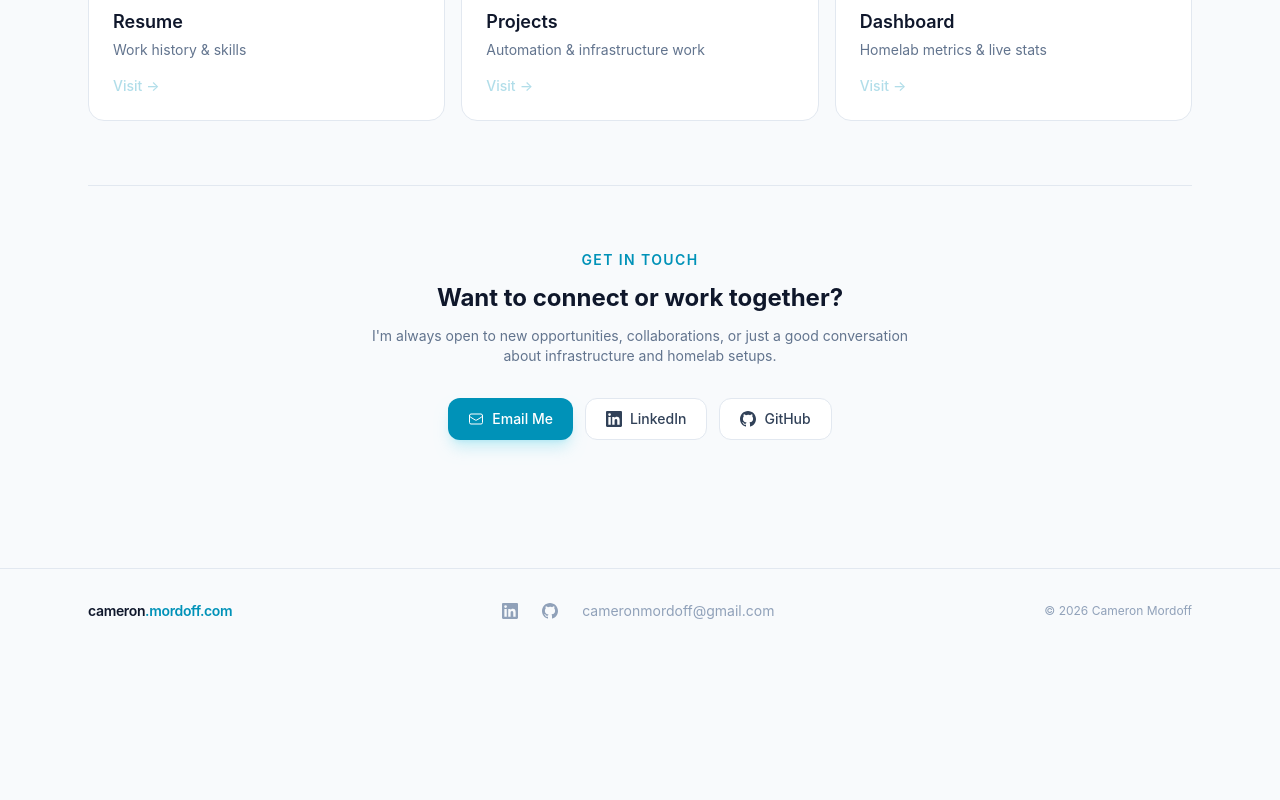
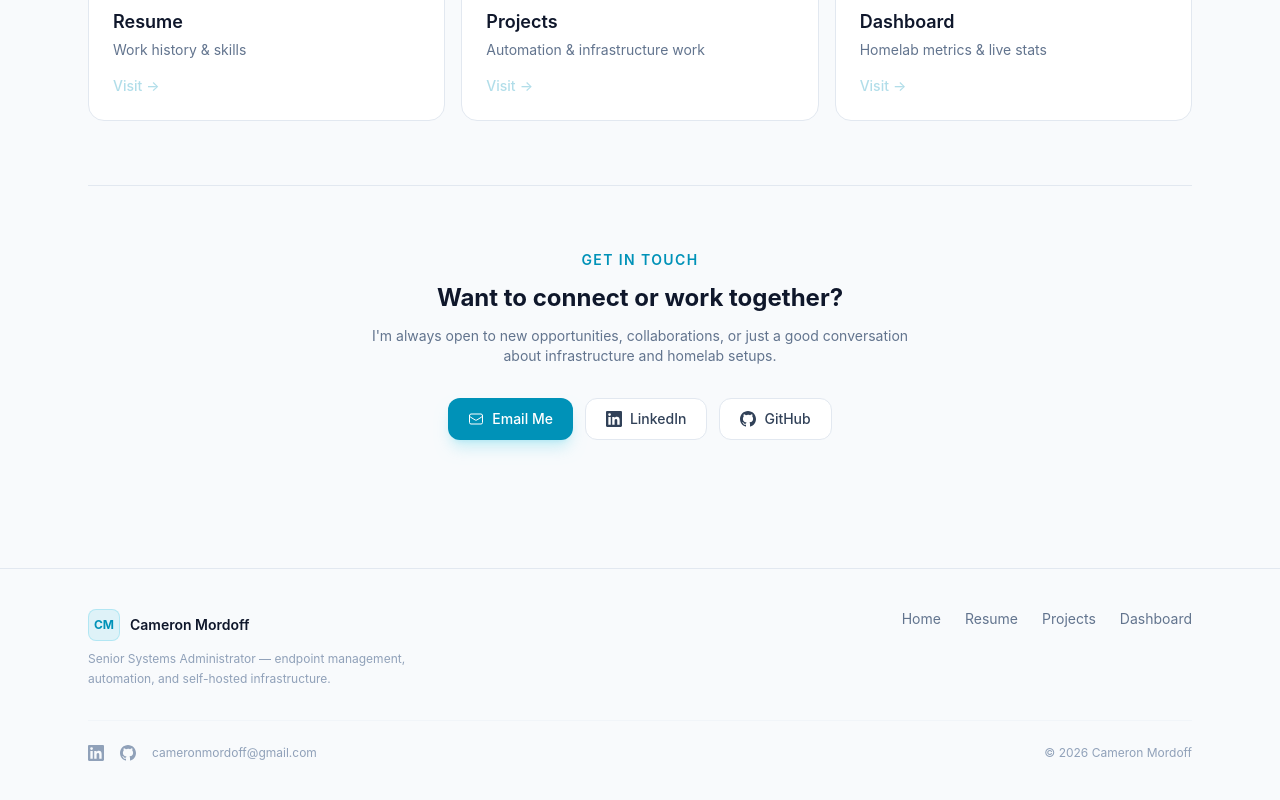
Before and after one commit to Cameron-Mordoff/mordoff-website, a Next.js app: page / in a window 1280 px wide. Shown: the part 1266-2066 px from the top of the page. Before the commit the page ends 1919 px from the top, so only its background shows below. Built offline with nearby package versions, Linux system fonts and the light colour scheme.

Commit message:
updated footer

```diff
--- a/src/components/Footer.tsx
+++ b/src/components/Footer.tsx
@@ -1,14 +1,51 @@
 import Link from "next/link";
+
+const NAV_LINKS = [
+  { href: "/", label: "Home" },
+  { href: "/resume", label: "Resume" },
+  { href: "/projects", label: "Projects" },
+  { href: "/dashboard", label: "Dashboard" },
+];
 
 export default function Footer() {
   return (
     <footer className="border-t border-slate-200 dark:border-slate-800 mt-16 no-print">
-      <div className="max-w-6xl mx-auto px-4 sm:px-6 py-8">
-        <div className="flex flex-col sm:flex-row items-center justify-between gap-4">
-          <Link href="/" className="text-sm font-semibold text-slate-900 dark:text-white tracking-tight">
-            cameron<span className="text-cyan-600 dark:text-cyan-400">.mordoff.com</span>
-          </Link>
-          <div className="flex items-center gap-6">
+      <div className="max-w-6xl mx-auto px-4 sm:px-6 py-10">
+
+        {/* Top row */}
+        <div className="flex flex-col sm:flex-row sm:items-start sm:justify-between gap-6 mb-8">
+          {/* Brand */}
+          <div>
+            <Link href="/" className="inline-flex items-center gap-2.5 mb-2">
+              <span className="w-8 h-8 rounded-lg bg-cyan-500/10 border border-cyan-500/20 flex items-center justify-center text-xs font-bold text-cyan-600 dark:text-cyan-400">
+                CM
+              </span>
+              <span className="text-sm font-semibold text-slate-900 dark:text-white">
+                Cameron Mordoff
+              </span>
+            </Link>
+            <p className="text-xs text-slate-400 dark:text-slate-500 max-w-xs leading-relaxed">
+              Senior Systems Administrator — endpoint management, automation, and self-hosted infrastructure.
+            </p>
+          </div>
+
+          {/* Nav links */}
+          <nav className="flex flex-wrap gap-x-6 gap-y-2">
+            {NAV_LINKS.map((link) => (
+              <Link
+                key={link.href}
+                href={link.href}
+                className="text-sm text-slate-500 dark:text-slate-400 hover:text-cyan-600 dark:hover:text-cyan-400 transition-colors"
+              >
+                {link.label}
+              </Link>
+            ))}
+          </nav>
+        </div>
+
+        {/* Bottom row */}
+        <div className="flex flex-col sm:flex-row sm:items-center sm:justify-between gap-4 pt-6 border-t border-slate-100 dark:border-slate-800/80">
+          <div className="flex items-center gap-4">
             <a
               href="https://www.linkedin.com/in/cameron-mordoff"
               target="_blank"
@@ -16,7 +53,7 @@ export default function Footer() {
               className="text-slate-400 hover:text-cyan-600 dark:hover:text-cyan-400 transition-colors"
               aria-label="LinkedIn"
             >
-              <svg className="w-4 h-4" fill="currentColor" viewBox="0 0 24 24">
+              <svg className="w-4 h-4" fill="currentColor" viewBox="0 0 24 24" aria-hidden="true">
                 <path d="M20.447 20.452h-3.554v-5.569c0-1.328-.027-3.037-1.852-3.037-1.853 0-2.136 1.445-2.136 2.939v5.667H9.351V9h3.414v1.561h.046c.477-.9 1.637-1.85 3.37-1.85 3.601 0 4.267 2.37 4.267 5.455v6.286zM5.337 7.433a2.062 2.062 0 01-2.063-2.065 2.064 2.064 0 112.063 2.065zm1.782 13.019H3.555V9h3.564v11.452zM22.225 0H1.771C.792 0 0 .774 0 1.729v20.542C0 23.227.792 24 1.771 24h20.451C23.2 24 24 23.227 24 22.271V1.729C24 .774 23.2 0 22.222 0h.003z"/>
               </svg>
             </a>
@@ -27,13 +64,13 @@ export default function Footer() {
               className="text-slate-400 hover:text-cyan-600 dark:hover:text-cyan-400 transition-colors"
               aria-label="GitHub"
             >
-              <svg className="w-4 h-4" fill="currentColor" viewBox="0 0 24 24">
+              <svg className="w-4 h-4" fill="currentColor" viewBox="0 0 24 24" aria-hidden="true">
                 <path d="M12 0C5.374 0 0 5.373 0 12c0 5.302 3.438 9.8 8.207 11.387.599.111.793-.261.793-.577v-2.234c-3.338.726-4.033-1.416-4.033-1.416-.546-1.387-1.333-1.756-1.333-1.756-1.089-.745.083-.729.083-.729 1.205.084 1.839 1.237 1.839 1.237 1.07 1.834 2.807 1.304 3.492.997.107-.775.418-1.305.762-1.604-2.665-.305-5.467-1.334-5.467-5.931 0-1.311.469-2.381 1.236-3.221-.124-.303-.535-1.524.117-3.176 0 0 1.008-.322 3.301 1.23A11.509 11.509 0 0112 5.803c1.02.005 2.047.138 3.006.404 2.291-1.552 3.297-1.23 3.297-1.23.653 1.653.242 2.874.118 3.176.77.84 1.235 1.911 1.235 3.221 0 4.609-2.807 5.624-5.479 5.921.43.372.823 1.102.823 2.222v3.293c0 .319.192.694.801.576C20.566 21.797 24 17.3 24 12c0-6.627-5.373-12-12-12z"/>
               </svg>
             </a>
             <a
               href="mailto:cameronmordoff@gmail.com"
-              className="text-slate-400 hover:text-cyan-600 dark:hover:text-cyan-400 transition-colors text-sm"
+              className="text-xs text-slate-400 hover:text-cyan-600 dark:hover:text-cyan-400 transition-colors"
             >
               cameronmordoff@gmail.com
             </a>
@@ -42,6 +79,7 @@ export default function Footer() {
             &copy; {new Date().getFullYear()} Cameron Mordoff
           </p>
         </div>
+
       </div>
     </footer>
   );
```
